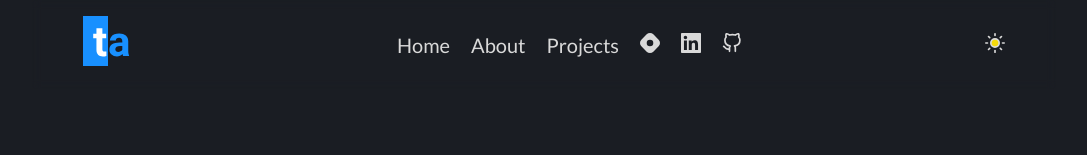
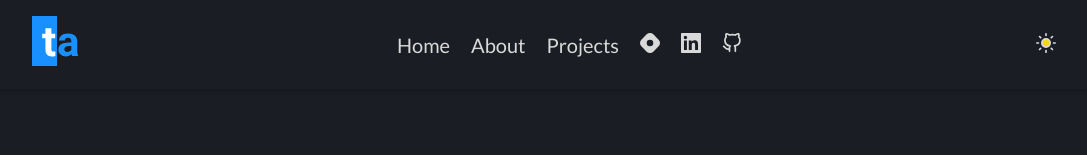
Before and after one commit to ttahm3d/tahirahmedt, a Next.js app: page /about in a window 1280 px wide. Shown: the top 155 px of the page, without its empty margins (96-1183 px from the left). Built offline with nearby package versions, Linux system fonts and the light colour scheme.

Commit message:
style-changed header from transparent to opaque bg

```diff
--- a/src/components/Header/Header.tsx
+++ b/src/components/Header/Header.tsx
@@ -88,12 +88,13 @@ const Header: React.FC<ThemeToggleType> = ({ theme, toggleTheme }) => {
 export default Header;
 
 const HeaderContainer = styled.header`
+	background: ${(props) => props.theme.colors.bgClr500};
+	box-shadow: 0px 0px 5px ${(props) => props.theme.colors.bgClr700};
 	padding: 1rem 0;
 	position: sticky;
 	top: 0;
 	backdrop-filter: blur(0.25rem);
 	width: 100%;
-	max-width: 1024px;
 	margin: 0 auto;
 	font-size: 1.25rem;
 	z-index: 99;
@@ -104,6 +105,9 @@ const Navbar = styled.nav`
 	justify-content: space-between;
 	flex-wrap: wrap;
 	align-items: center;
+	max-width: 1024px;
+	width: 100%;
+	margin: 0 auto;
 `;
 
 const Logo = styled.div`
```
Also changed, not shown: src/components/Text/Text.tsx (deleted, +0 -7 lines).
